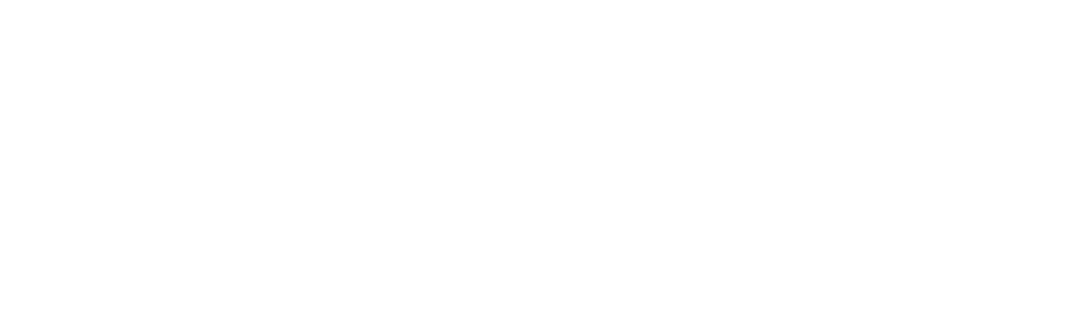
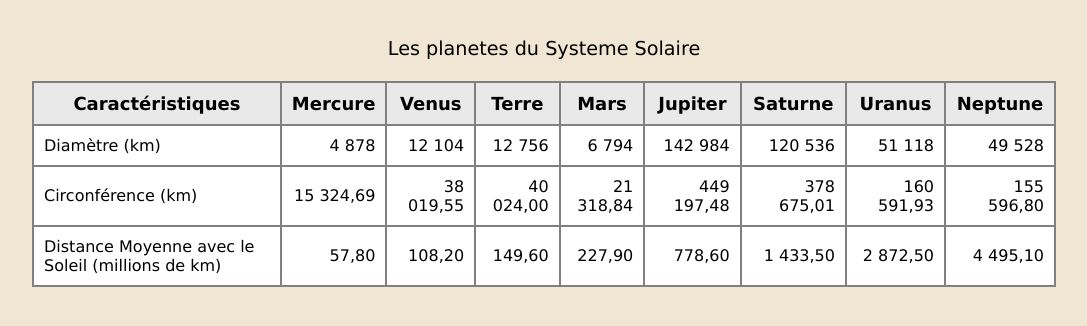
Before and after one commit to kyweez/CRM-05-HTML-CSS-XML-evaluation, a plain HTML site: page PARTIE_2/systeme-solaire.html in a window 1280 px wide. Shown: the whole page, without its empty margins (113-1200 px from the left). Drawn offline with Linux system fonts and the light colour scheme.

Commit message:
Exo html fini

```diff
--- a/PARTIE_2/systeme-solaire.html
+++ b/PARTIE_2/systeme-solaire.html
@@ -4,11 +4,101 @@
     <meta charset="UTF-8">
     <meta name="viewport" content="width=device-width, initial-scale=1.0">
     <title>Caracteristiques du Systeme Solaire</title>
+    <style>
+        *{
+            font-family: 'Lucida Sans', 'Lucida Sans Regular', 'Lucida Grande', 'Lucida Sans Unicode', Geneva, Verdana, sans-serif;
+            padding: 3px;
+        }
+        body{
+            font-size: 100%;
+            width: 100vw;
+            background-color: rgb(240, 230, 211);
+        }
+        div{
+            width: 100%;
+            margin: auto;
+        }
+        table, th, tr, td{
+            border: 2px solid gray;
+        }
+        th, td{
+            padding: 10px;
+        }
+        table{
+            width: 80%;
+            margin: auto;
+            border-collapse:collapse;
+        }
+        caption{
+            font-size: larger;
+            padding: 2%;
+        }
+        thead{
+            background-color: rgb(233, 233, 233);
+            font-size: large;
+        }
+        tbody{
+            background-color: white;
+        }
+        td{
+            text-align: right;
+        }
+        .caracteristiques{
+            text-align: left;
+        }
+    </style>
 </head>
 <body>
     <div>
         <table>
-
+            <caption>Les planetes du Systeme Solaire</caption>
+            <thead>
+                <tr>
+                    <th>Caractéristiques</th>
+                    <th>Mercure</th>
+                    <th>Venus</th>
+                    <th>Terre</th>
+                    <th>Mars</th>
+                    <th>Jupiter</th>
+                    <th>Saturne</th>
+                    <th>Uranus</th>
+                    <th>Neptune</th>
+                </tr>
+            </thead>
+            <tbody>
+                <tr>
+                    <td class="caracteristiques">Diamètre (km)</td>
+                    <td>4 878</td>
+                    <td>12 104</td>
+                    <td>12 756</td>
+                    <td>6 794</td>
+                    <td>142 984</td>
+                    <td>120 536</td>
+                    <td>51 118</td>
+                    <td>49 528</td>
+                </tr>
+                <tr>
+                    <td class="caracteristiques">Circonférence (km)</td>
+                    <td>15 324,69</td>
+                    <td>38 019,55</td>
+                    <td>40 024,00</td>
+                    <td>21 318,84</td>
+                    <td>449 197,48</td>
+                    <td>378 675,01</td>
+                    <td>160 591,93</td>
+                    <td>155 596,80</td>
+                </tr>
+                <tr>
+                    <td class="caracteristiques">Distance Moyenne avec le Soleil (millions de km)</td>
+                    <td>57,80</td>
+                    <td>108,20</td>
+                    <td>149,60</td>
+                    <td>227,90</td>
+                    <td>778,60</td>
+                    <td>1 433,50</td>
+                    <td>2 872,50</td>
+                    <td>4 495,10</td>
+            </tbody>
         </table>
     </div>
 </body>
```
